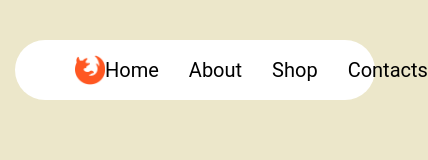
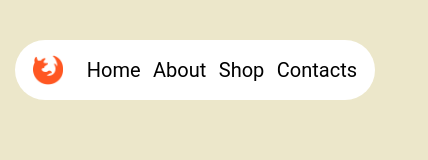
Before and after one commit to dmitriy-lopatuk/My-Test-Project, a website: page index.html in a window 390 px wide. Shown: the whole page, 428 px wide, since content can reach past the window. Drawn offline with Linux system fonts and the light colour scheme.

Commit message:
style(header): improve styles and responsiveness
- remove unnecessary properties from buttons and logo
- change logo animation duration
- rework layout to ensure responsiveness without media queries

```diff
--- a/css/style.css
+++ b/css/style.css
@@ -54,9 +54,6 @@ a {
 }
 
 button {
-  margin: 50px;
-  padding: 15px;
-  min-width: 150px;
   font-family: inherit;
   color: var(--white);
   background-color: var(--accent);
@@ -88,15 +85,17 @@ ol {
   display: flex;
   justify-content: space-between;
   align-items: center;
+  flex-wrap: wrap;
+  row-gap: 15px;
   background-color: var(--white);
-  border-radius: 60px;
-  padding: 15px 60px;
+  border-radius: min(30px, 60px);
+  padding: 15px 5%;
 }
 
 .header-logo {
-  height: 30px;
+  display: flex;
   transform: rotate(0deg);
-  transition: 0.5s;
+  transition: 0.6s;
 }
 
 .header-icon-logo {
@@ -105,12 +104,9 @@ ol {
 
 .header-list {
   display: flex;
-}
-
-.header-list-item {
   font-size: 20px;
 }
 
 .header-list-item:not(:last-child) {
-  margin-right: 30px;
+  margin-right: min(3.2vw, 30px);
 }
```
